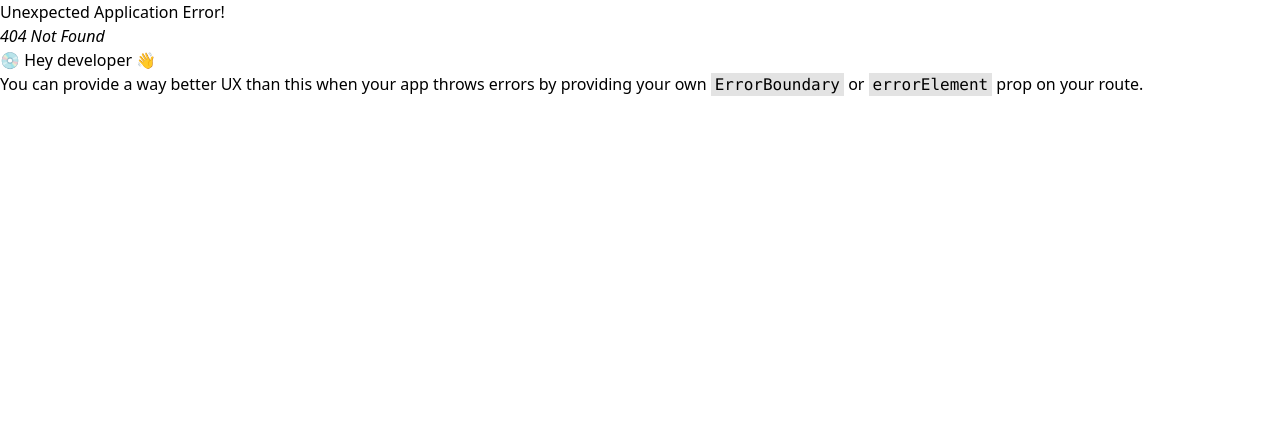
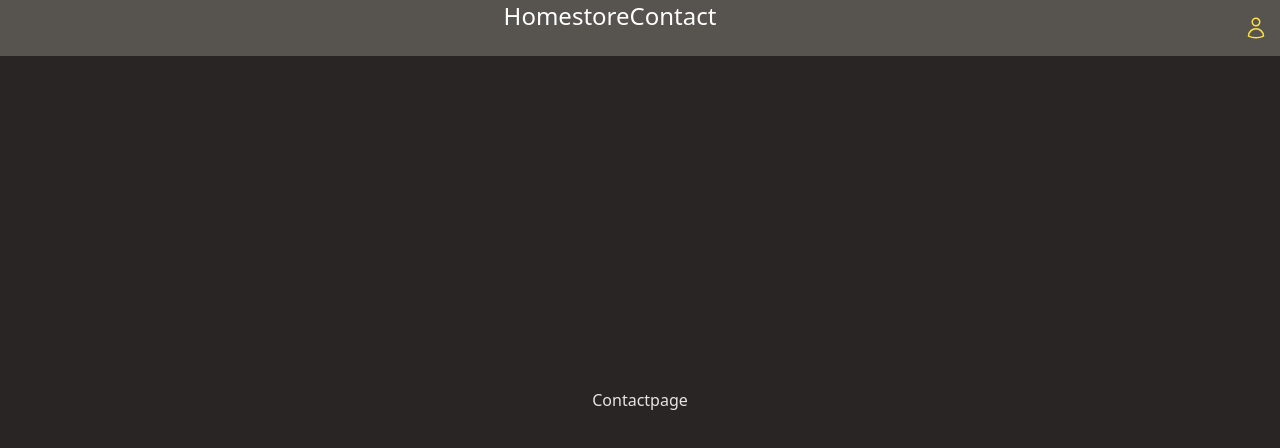
Before and after one commit to matthieuGravy/shop-front, a React (Vite) app: page /contact in a window 1280 px wide. Before the commit this address had no page. Shown: the top 448 px of the page. Built offline with nearby package versions, Linux system fonts and the light colour scheme.

Commit message:
pages principales

```diff
--- /dev/null
+++ b/src/components/blocs/Navlinks.tsx
@@ -0,0 +1,29 @@
+import { ButtonNavLinks } from "./Buttons";
+interface NavlinksProps {
+  onClick: () => void;
+}
+
+const Navlinks: React.FC<NavlinksProps> = ({ onClick }) => {
+  const Links = [
+    { name: "Home", path: "/" },
+    { name: "store", path: "/store" },
+    { name: "Contact", path: "/contact" },
+  ];
+  return (
+    <>
+      {Links.map((link, index) => {
+        return (
+          <ButtonNavLinks
+            key={index}
+            to={link.path}
+            text={link.name}
+            onClick={onClick}
+            className="text-2xl text-white"
+          />
+        );
+      })}
+    </>
+  );
+};
+
+export default Navlinks;
--- a/src/components/blocs/Topnav.tsx
+++ b/src/components/blocs/Topnav.tsx
@@ -5,12 +5,14 @@ import { useSelector } from "react-redux";
 
 import { RootState } from "../store/";
 import { ButtonAction, ButtonNavLinks } from "./Buttons";
+
 import Logout from "../users/Logout";
 import AccountIcon from "../icons/AccountIcon";
 import CastIcon from "../icons/CastIcon";
 import CroixIcon from "../icons/CroixIcon";
 import HamburgerIcon from "../icons/HamburgerIcon";
 import WishIcon from "../icons/WishIcon";
+import Navlinks from "./Navlinks";
 
 function Topbar() {
   const user = useSelector((state: RootState) => state.user.user);
@@ -70,7 +72,9 @@ function Topbar() {
         className="fixed top-0 w-full z-40"
       >
         <nav
-          className={`flex justify-between text-yellow-300 items-center min-h-14 relative bg-stone-600`}
+          className={`flex justify-between text-yellow-300 items-center min-h-14 relative bg-stone-600 ${
+            isNavVisible ? "shadow-lg bg-transparent" : "shadow-none"
+          }`}
         >
           <button
             onClick={toggleNav}
@@ -94,6 +98,9 @@ function Topbar() {
                 {/* croix */}
                 <CroixIcon />
               </button>
+
+              <Navlinks onClick={toggleNav} />
+
               <figure className="pb-12  lg:pb-0 flex justify-center lg:px-3 ">
                 <NavLink></NavLink>
               </figure>
--- /dev/null
+++ b/src/pages/Contactpage/Contactpage.tsx
@@ -0,0 +1,9 @@
+const Contactpage = () => {
+  return (
+    <div>
+      <h1>Contactpage</h1>
+    </div>
+  );
+};
+
+export default Contactpage;
--- a/src/router.tsx
+++ b/src/router.tsx
@@ -8,6 +8,7 @@ import Storepage from "./pages/Storepage/Storepage";
 import Accountpage from "./pages/Accountpage/Accountpage";
 import Castpage from "./pages/Castpage/Castpage";
 import Wishpage from "./pages/Wishpage/Wishpage";
+import Contactpage from "./pages/Contactpage/Contactpage";
 
 export const router = createBrowserRouter([
   {
@@ -21,6 +22,7 @@ export const router = createBrowserRouter([
       { path: "/account", element: <Accountpage /> },
       { path: "/cast", element: <Castpage /> },
       { path: "/wish", element: <Wishpage /> },
+      { path: "/contact", element: <Contactpage /> },
     ],
   },
 ]);
```
